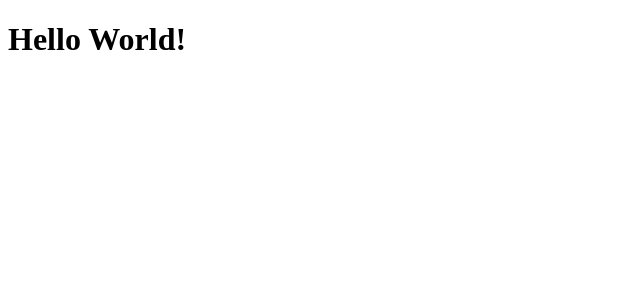
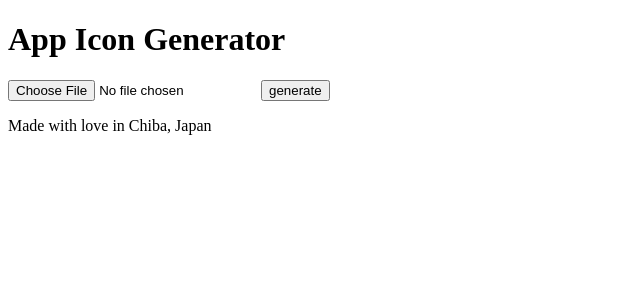
Before and after one commit to wataru0/app-icon-generator, a React (Create React App) app: page / in a window 1280 px wide. Shown: the top 300 px of the page, without its empty margins (0-640 px from the left). Built offline with nearby package versions, Linux system fonts and the light colour scheme.

Commit message:
inputとボタン配置

```diff
--- a/src/App.js
+++ b/src/App.js
@@ -1,8 +1,36 @@
 
-
+function Header () {
+  return (
+    <header>
+      <div>
+        <h1>App Icon Generator</h1>
+      </div>
+    </header>
+  );
+}
+function Main () {
+  return (
+    <form>
+      <input id="inputImage" type="file" name="img"
+       accept="image/*"></input>
+       <button id="generateButton" type="submit">generate</button>
+    </form>
+  );
+}
+function Footer () {
+  return (
+    <footer>
+      <p>Made with love in Chiba, Japan</p>
+    </footer>
+  );
+}
 function App() {
   return (
-    <h1>Hello World!</h1>
+    <div>
+      <Header />
+      <Main />
+      <Footer />
+    </div>
   );
 }
 
```
